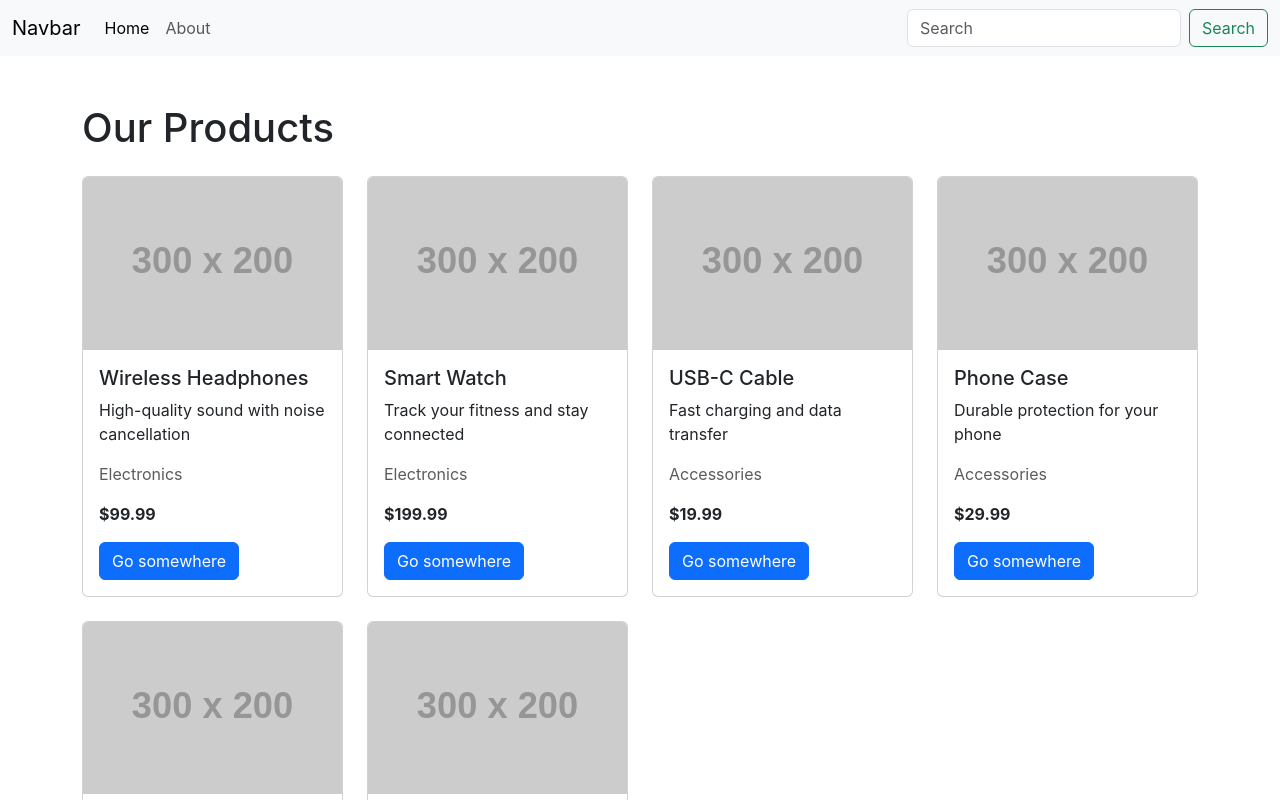
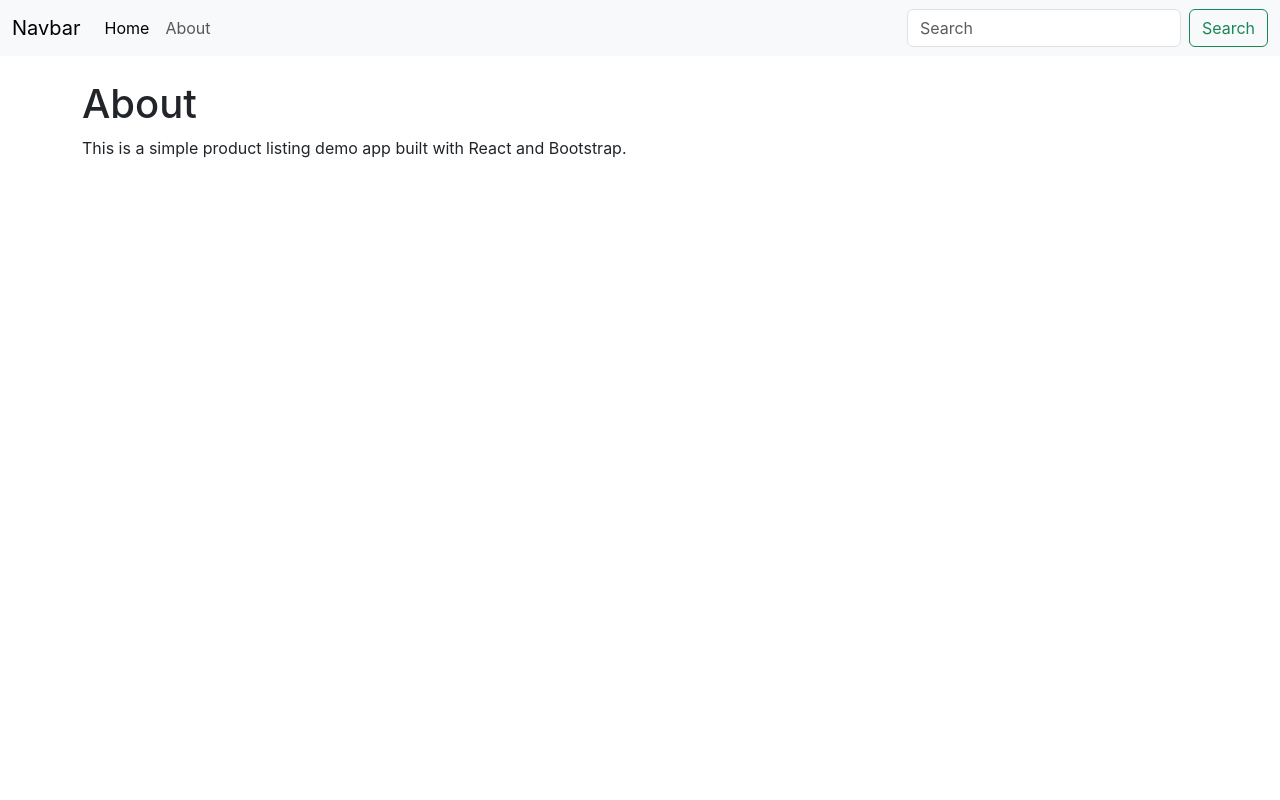
Before and after one commit to NayakYadav1/Product-List-React, a React (Create React App) app: page /about in a window 1280 px wide. Shown: the top 800 px of the page. Built offline with nearby package versions, Linux system fonts and the light colour scheme.

Commit message:
Routing - display component without reload and About component

```diff
--- a/src/App.js
+++ b/src/App.js
@@ -1,14 +1,19 @@
 import './App.css';
 import Navbar from './components/Navbar';
-import {BrowserRouter as Router} from 'react-router-dom';
-import ProductCard from './components/ProductCard';
+import {BrowserRouter as Router, Routes, Route} from 'react-router-dom';
 import ProductList from './components/ProductList';
+import About from './components/About';
 
 function App() {
   return (
     <Router>
       <Navbar />
-      <ProductList />
+      <div className="mt-4">
+        <Routes>
+          <Route path='/' element = {<ProductList />} />
+          <Route path='/about' element = {<About />} />
+        </Routes>
+      </div>
     </Router>
   );
 }
--- /dev/null
+++ b/src/components/About.js
@@ -0,0 +1,10 @@
+import React from 'react';
+
+export default function About() {
+  return (
+    <div className="container my-4">
+      <h1>About</h1>
+      <p>This is a simple product listing demo app built with React and Bootstrap.</p>
+    </div>
+  );
+}
```
